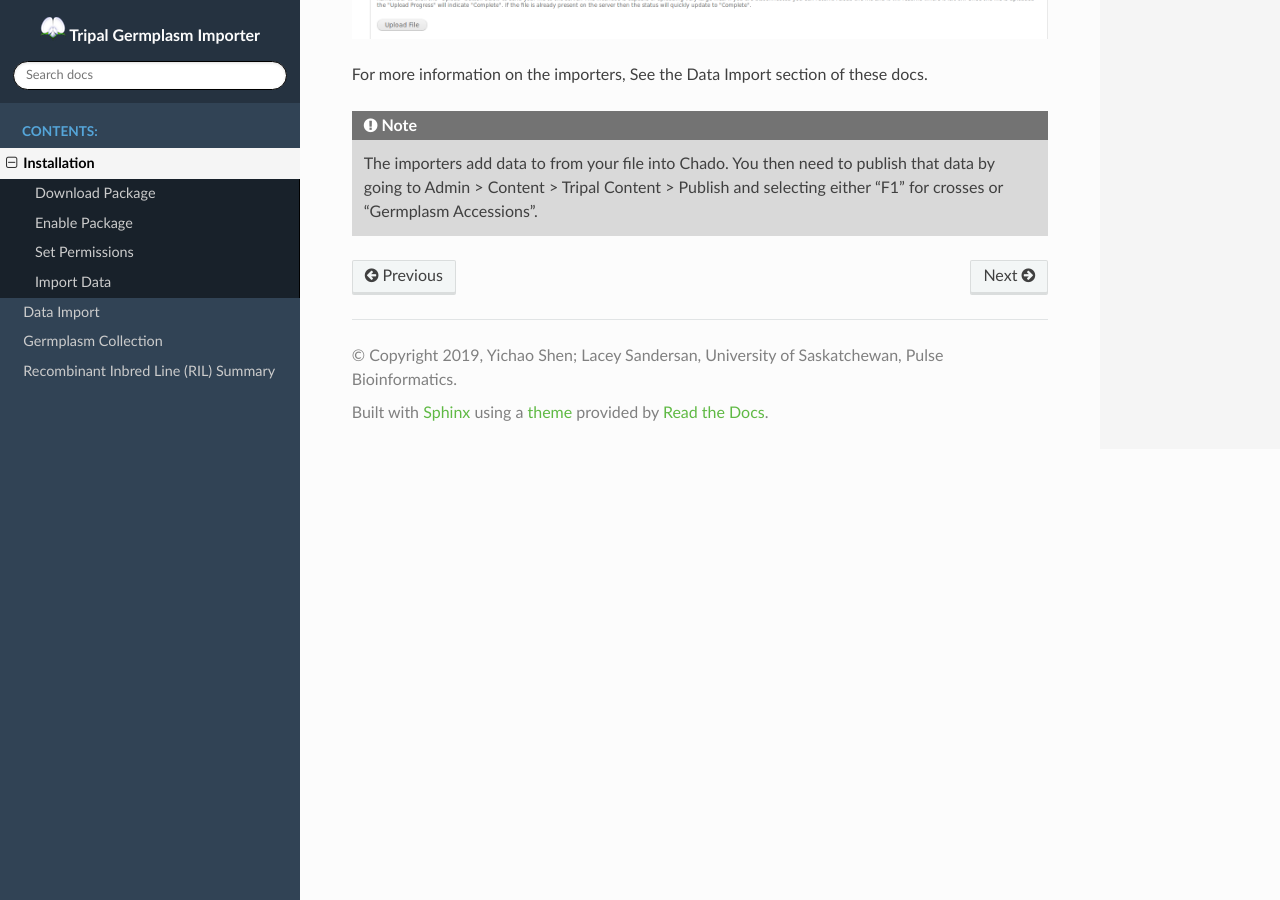
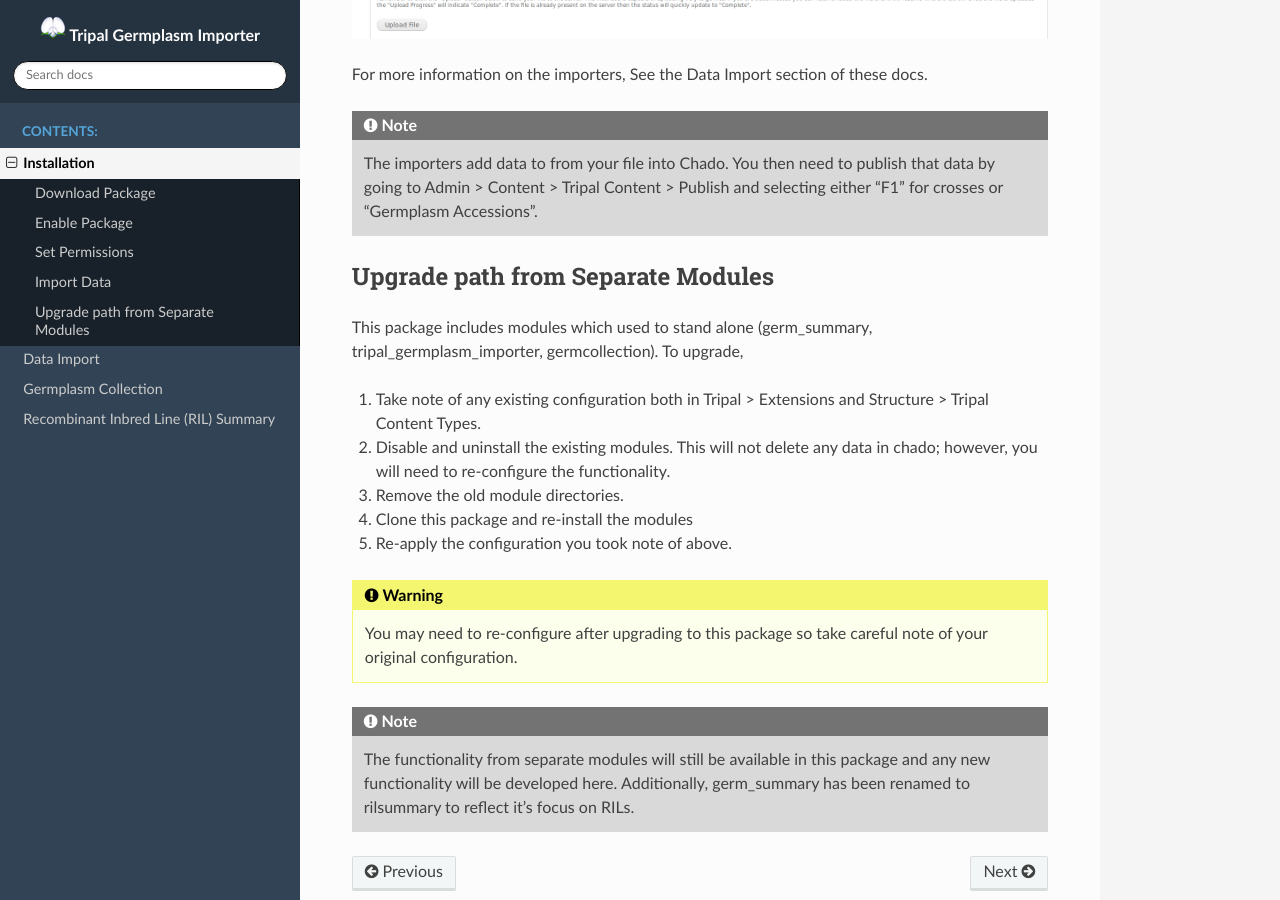
Before and after one commit to UofS-Pulse-Binfo/uofspb_germplasm, a Sphinx documentation site: the page built from docs/install/install.rst, in a window 1280 px wide and 900 px high, scrolled down 2427 px. Built offline with Sphinx 7.4.7 and the Read the Docs theme 2.0.0, drawn with Linux system fonts in a browser that asks for light colours.

Commit message:
Add upgrade path to RTD.

```diff
--- a/docs/install/install.rst
+++ b/docs/install/install.rst
@@ -56,3 +56,22 @@
 .. note::
 
   The importers add data to from your file into Chado. You then need to publish that data by going to Admin > Content > Tripal Content > Publish and selecting either "F1" for crosses or "Germplasm Accessions".
+
+Upgrade path from Separate Modules
+---------------------------------------
+
+This package includes modules which used to stand alone (germ_summary, tripal_germplasm_importer, germcollection). To upgrade,
+
+1. Take note of any existing configuration both in Tripal > Extensions and Structure > Tripal Content Types.
+2. Disable and uninstall the existing modules. This will not delete any data in chado; however, you will need to re-configure the functionality.
+3. Remove the old module directories.
+4. Clone this package and re-install the modules
+5. Re-apply the configuration you took note of above.
+
+.. warning::
+
+  You may need to re-configure after upgrading to this package so take careful note of your original configuration.
+
+.. note::
+
+	The functionality from separate modules will still be available in this package and any new functionality will be developed here. Additionally, germ_summary has been renamed to rilsummary to reflect it's focus on RILs.
```
